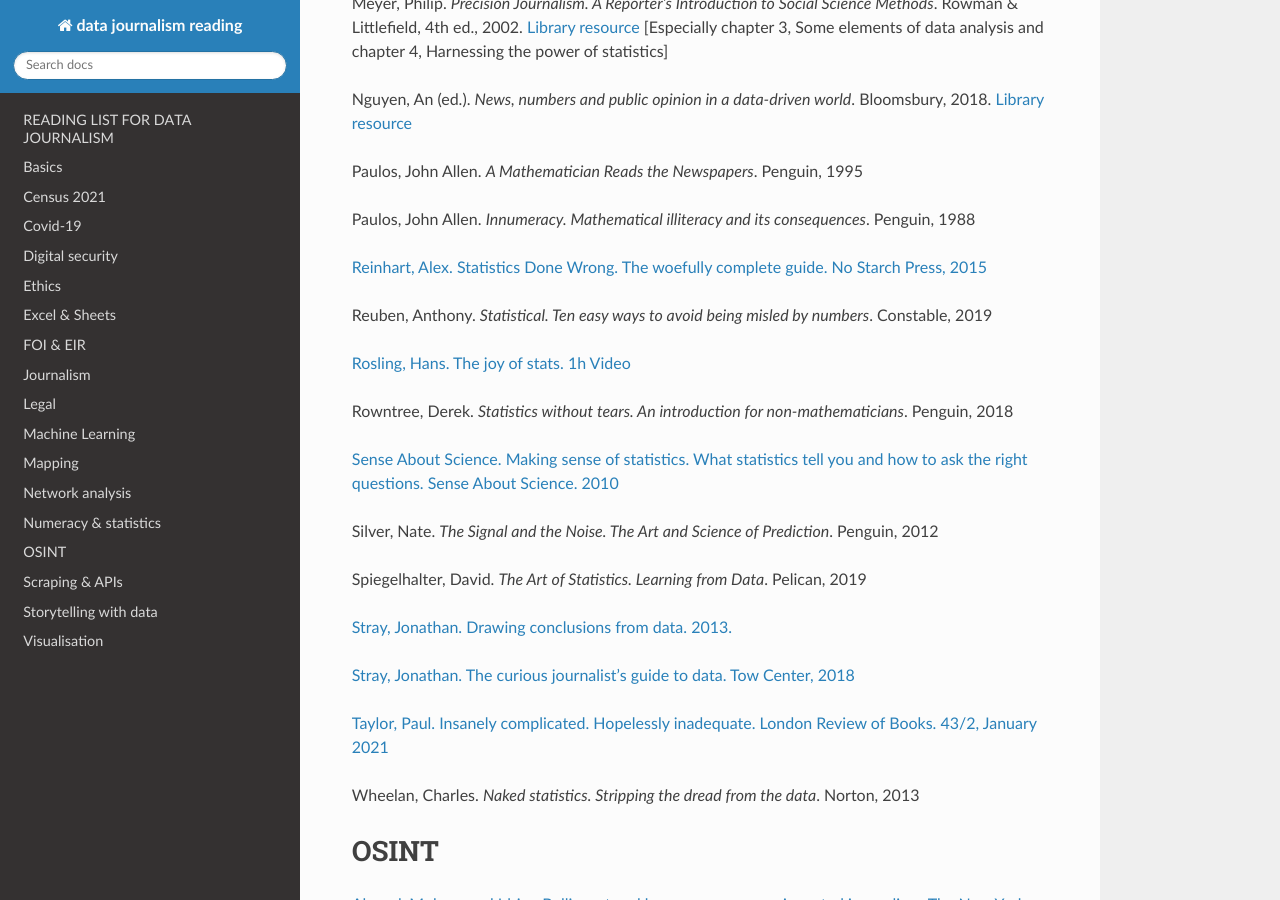
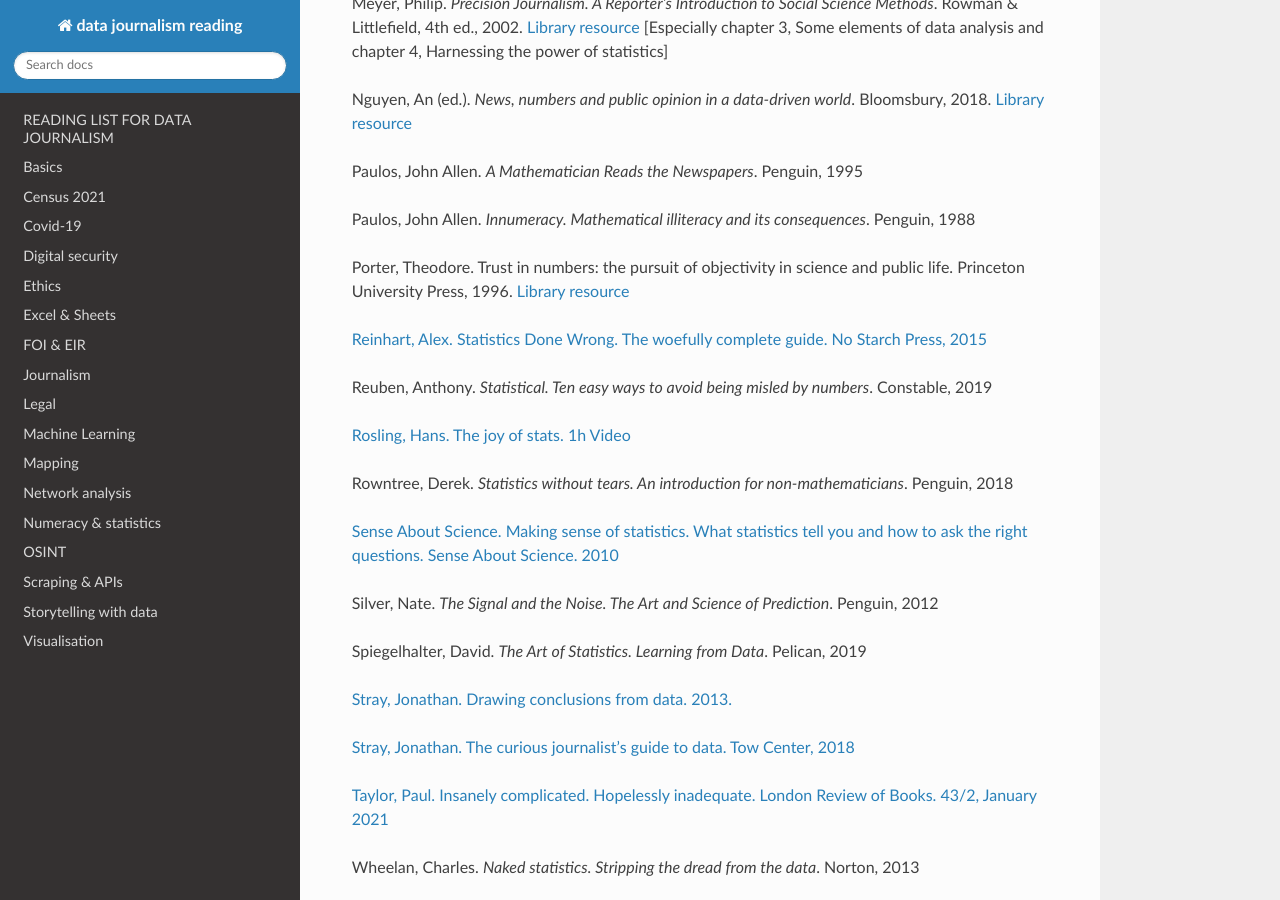
Before and after one commit to aodhanlutetiae/dj_reading, a Sphinx documentation site: the page built from docs/source/index.rst, in a window 1280 px wide and 900 px high, scrolled down 15985 px. Built offline with Sphinx 7.4.7 and the Read the Docs theme 2.0.0, drawn with Linux system fonts in a browser that asks for light colours.

Commit message:
update reading

```diff
--- a/docs/source/index.rst
+++ b/docs/source/index.rst
@@ -51,7 +51,7 @@
 
 Rogers, Simon. *Facts are sacred*. Faber & Faber, 2013.
 
-Rukmini, S. *Whole numbers and half truths: what data can and cannot tell us about modern India*. Context, 2021.
+Rukmini, S. *Whole numbers and half truths: what data can and cannot tell us about modern India*. Context, 2021. `Library resource <https://librarysearch.cardiff.ac.uk/permalink/44WHELF_CAR/1fseqj3/alma9912055077302420>`_
 
 `SPJ. Data tools & tipsheets <https://www.journaliststoolbox.org/2021/06/05/data-tools-tipsheets-and-research/>`_ [Overpowering list but worth browsing]
 
@@ -827,6 +827,8 @@
 Paulos, John Allen. *Innumeracy. Mathematical illiteracy and its
 consequences*. Penguin, 1988
 
+Porter, Theodore. Trust in numbers: the pursuit of objectivity in science and public life. Princeton University Press, 1996. `Library resource <https://librarysearch.cardiff.ac.uk/permalink/44WHELF_CAR/1fseqj3/alma996259583402420>`_
+
 `Reinhart, Alex. Statistics Done Wrong. The woefully complete guide.
 No Starch Press,
 2015 <http://www.r-5.org/files/books/computers/dev-teams/trenches/Alex_Reinhart-Statistics_Done_Wrong-EN.pdf>`__
```
